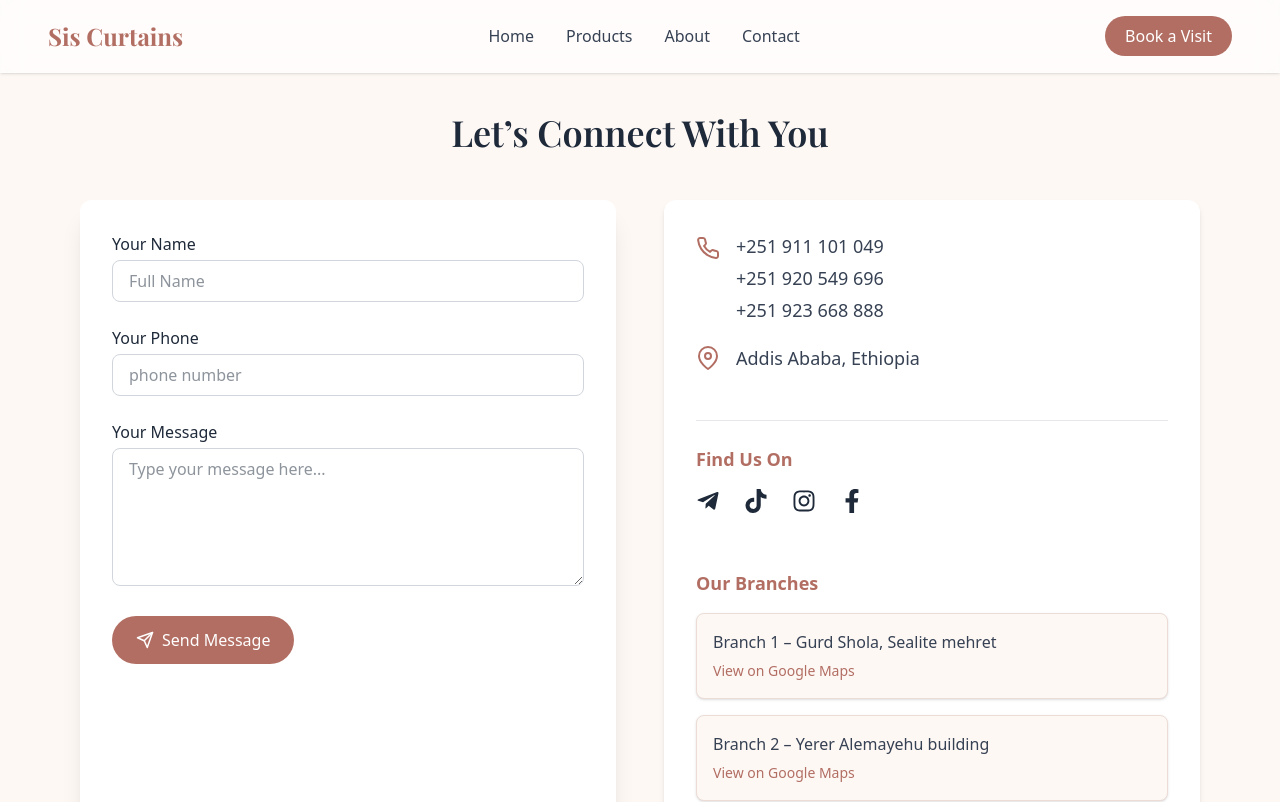
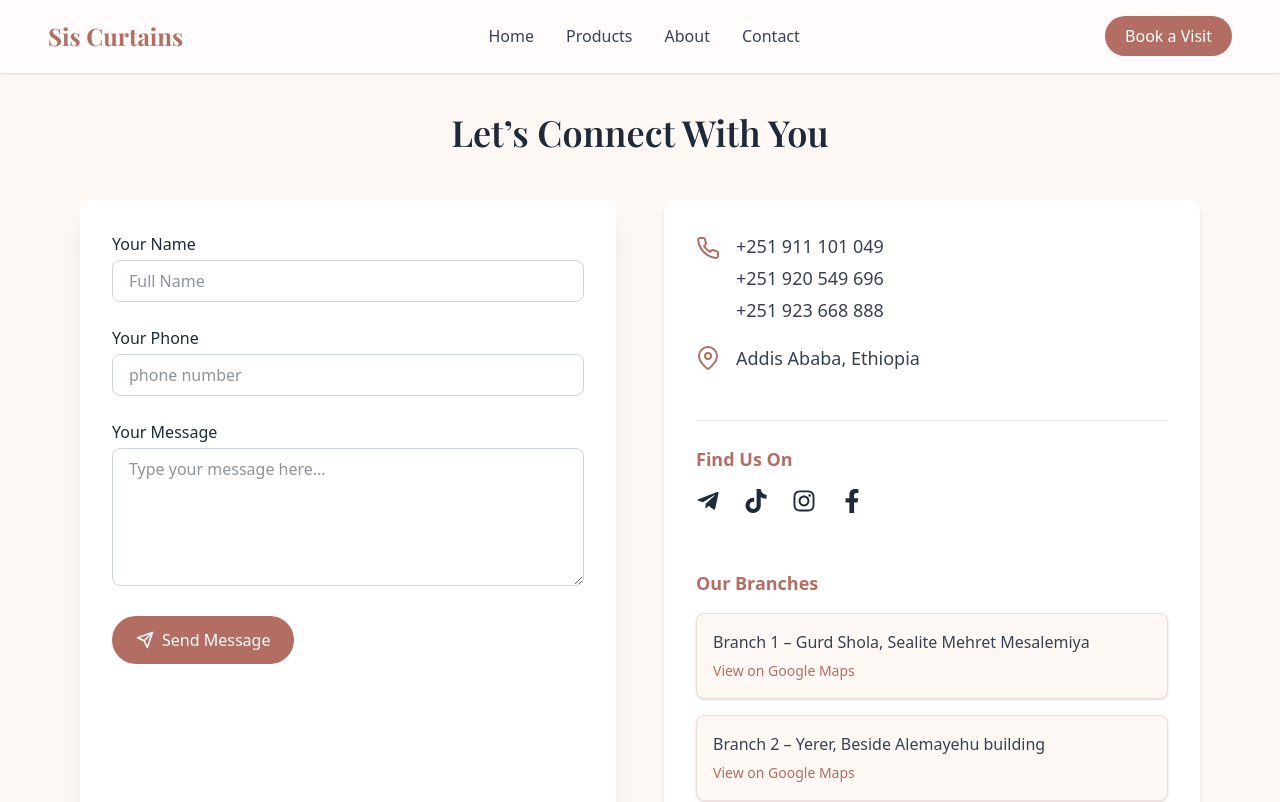
Before and after one commit to dawit-yitbarek/sis-curtains, a React (Vite) app in the folder sis curtains/: page /contact in a window 1280 px wide. Shown: the top 802 px of the page. Built offline with nearby package versions, Linux system fonts and the light colour scheme.

Commit message:
Update location link

```diff
--- a/sis curtains/src/pages/Contact.jsx
+++ b/sis curtains/src/pages/Contact.jsx
@@ -136,7 +136,7 @@ export default function Contact() {
                                 <h4 className="text-lg font-semibold text-[#b26e63]">Our Branches</h4>
                                 <div className="space-y-4">
                                     <div className="bg-[#fef8f5] p-4 rounded-lg border border-[#ecdcd5] shadow-sm">
-                                        <p className="font-medium text-gray-700 mb-1">Branch 1 – Gurd Shola, Sealite mehret</p>
+                                        <p className="font-medium text-gray-700 mb-1">Branch 1 – Gurd Shola, Sealite Mehret Mesalemiya</p>
                                         <a
                                             href="https://maps.app.goo.gl/6o8TZd7M5eT3pngr5"
                                             target="_blank"
@@ -147,7 +147,7 @@ export default function Contact() {
                                         </a>
                                     </div>
                                     <div className="bg-[#fef8f5] p-4 rounded-lg border border-[#ecdcd5] shadow-sm">
-                                        <p className="font-medium text-gray-700 mb-1">Branch 2 – Yerer Alemayehu building</p>
+                                        <p className="font-medium text-gray-700 mb-1">Branch 2 – Yerer, Beside Alemayehu building</p>
                                         <a
                                             href="https://maps.app.goo.gl/Pc63j1ECBbU5t8KH7"
                                             target="_blank"
```
